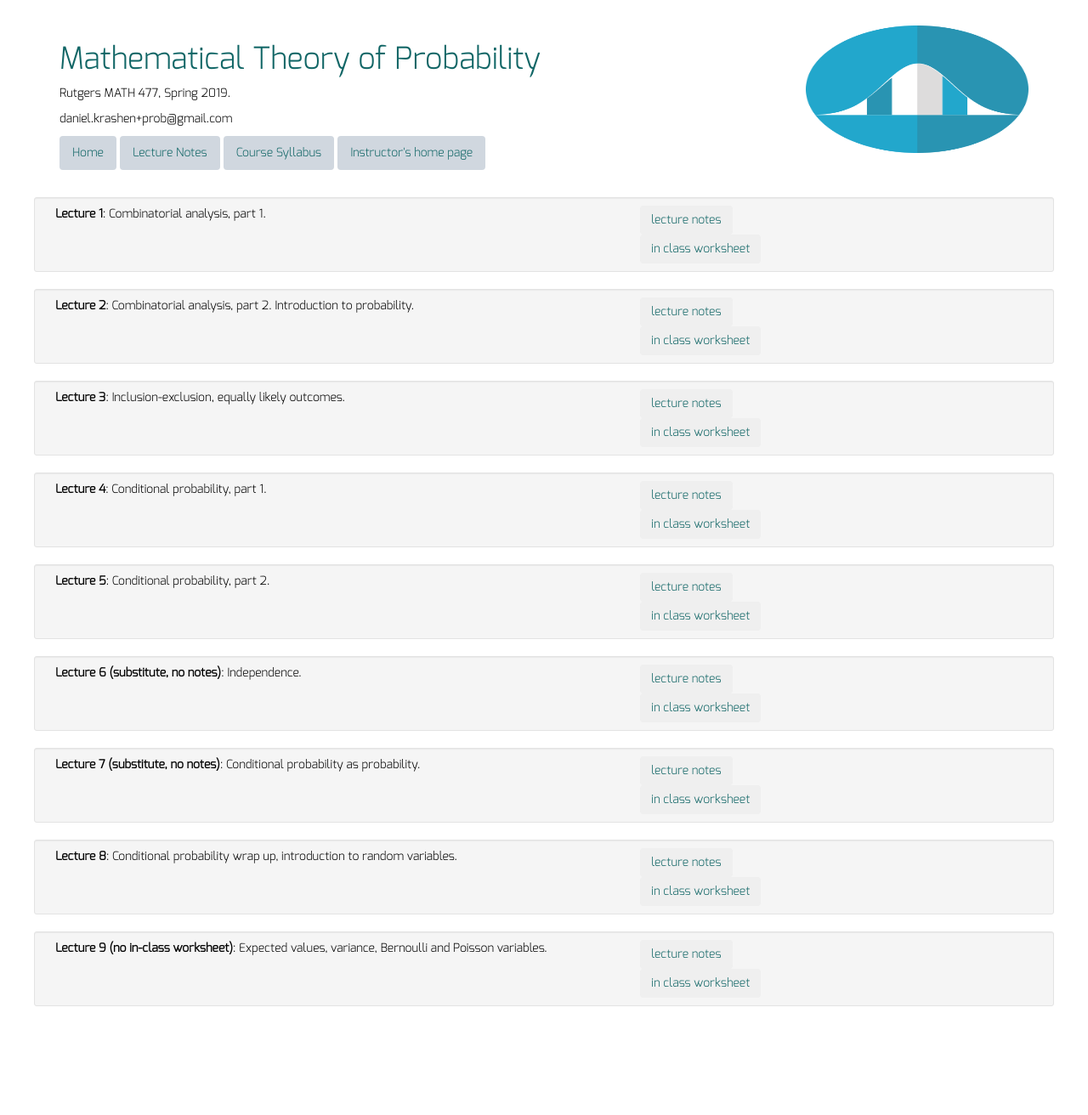
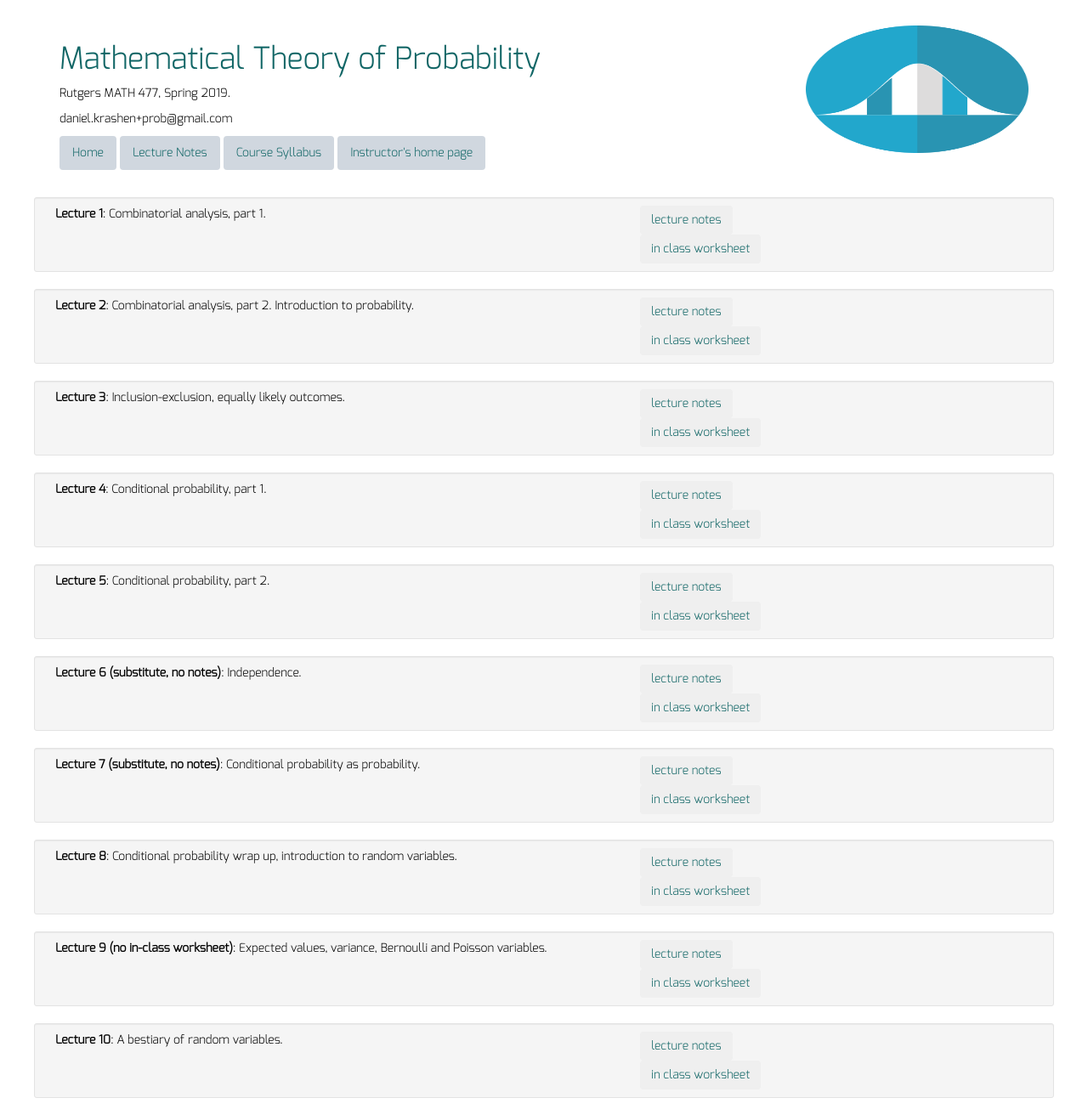
Before and after one commit to dkrashen/probability, a Jekyll site: the page built from lectures/index.html, in a window 1280 px wide. Shown: the whole page at 85% size. Built offline with Jekyll 4.4.1, drawn with Linux system fonts in a browser that asks for light colours; nearby versions of some CDN libraries; before the commit the page ends 1204 px from its top, so only the background shows below that.

Commit message:
add lecture and quiz 10

```diff
--- a/_data/lectures.yml
+++ b/_data/lectures.yml
@@ -35,3 +35,7 @@
   filename: "lecture9.pdf"
   description: "Expected values, variance, Bernoulli and Poisson variables."
   quizfilename: ""
+- title: "Lecture 10"
+  filename: "lecture10.pdf"
+  description: "A bestiary of random variables."
+  quizfilename: "quiz10.pdf"
```
Also changed, not shown: 2 other files.
